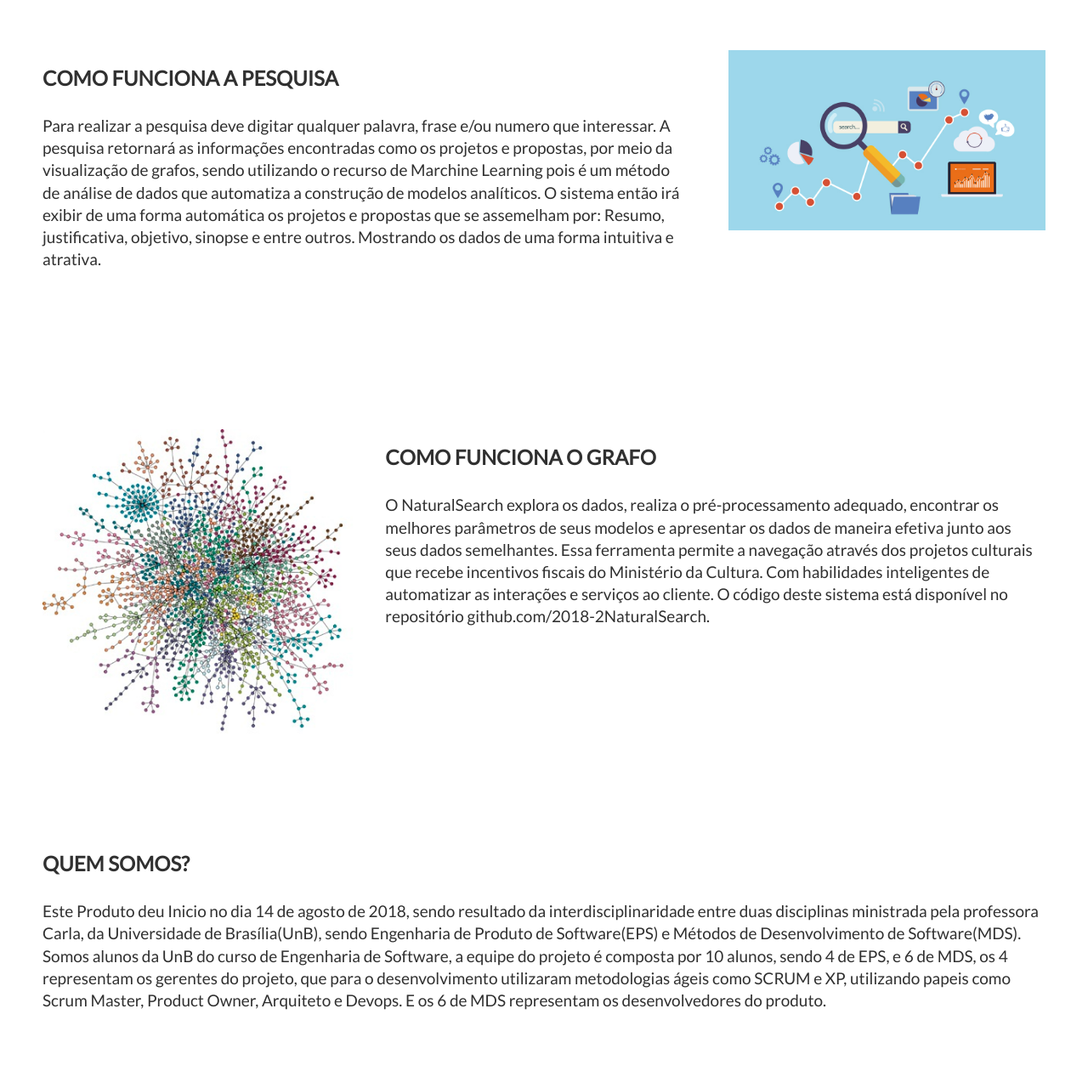
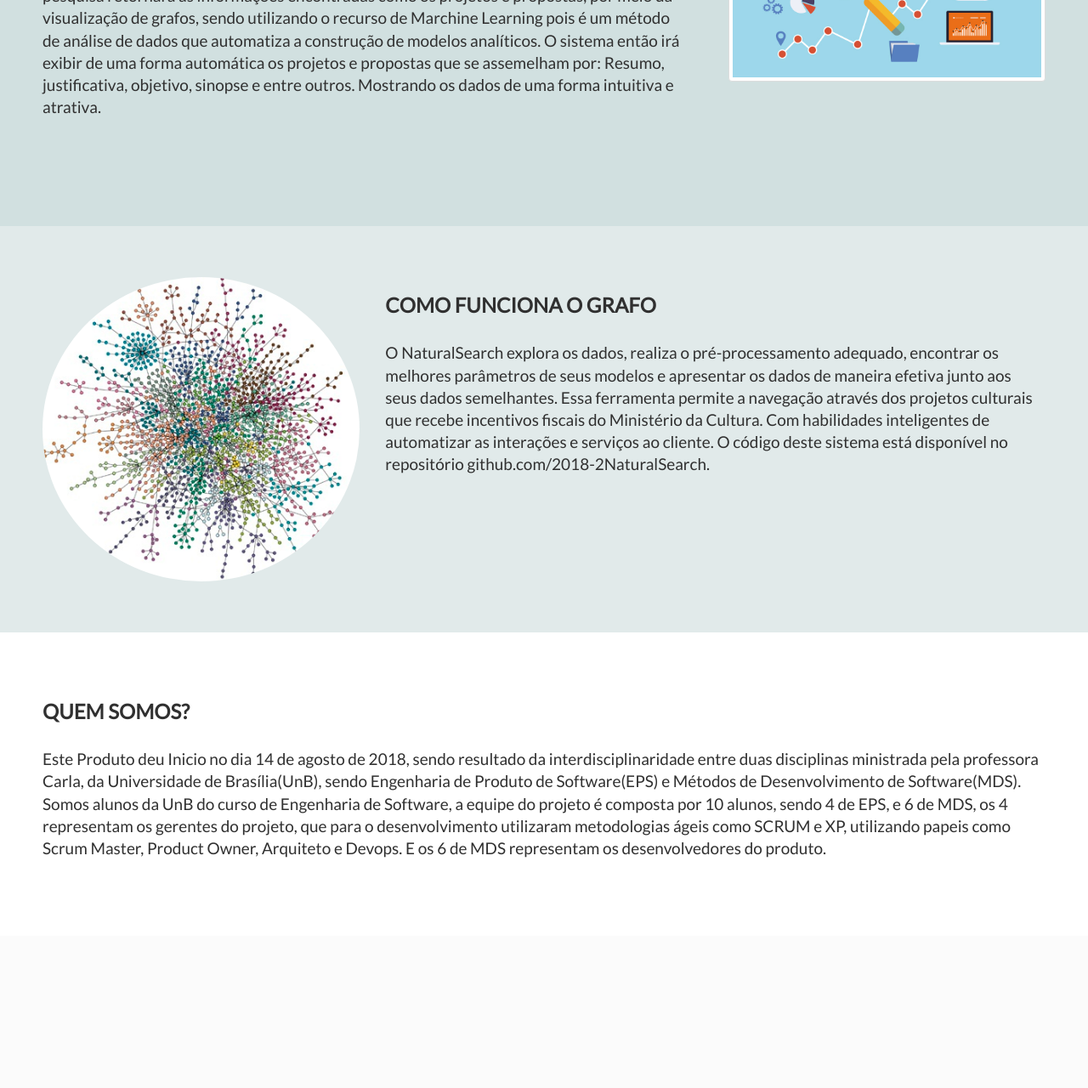
Before and after one commit to fga-eps-mds/2018.2-NaturalSearch, a Django app: page / in a window 1280 px wide. Shown: the part 706-1986 px from the top of the page at 85% size. After the commit the page ends 1715 px from the top, so only its background shows below. Run offline with Django 3.2, Linux system fonts and the light colour scheme; some libraries are stand-ins or nearby versions.

Commit message:
Change the formats of images Solve some problems in links Put backgronds in all of divs

```diff
--- a/natural_search/templates/natural_search/home.html
+++ b/natural_search/templates/natural_search/home.html
@@ -12,7 +12,10 @@
   <script src="https://maxcdn.bootstrapcdn.com/bootstrap/3.3.7/js/bootstrap.min.js"></script>
   <!--Font awesome-->
   <link rel="stylesheet" href="https://use.fontawesome.com/releases/v5.3.1/css/all.css" integrity="sha384-mzrmE5qonljUremFsqc01SB46JvROS7bZs3IO2EmfFsd15uHvIt+Y8vEf7N7fWAU" crossorigin="anonymous">
+
+
   <style>
+
   #inputGroup-sizing-lg {
       width: 80%; /* Full-width */
       font-size: 16px; /* Increase font-size */
@@ -23,8 +26,6 @@
       background-color: #fff;
 
     }
-
-
   body {
       font: 400 15px Lato, sans-serif;
       line-height: 1.8;
@@ -48,38 +49,24 @@
   .bg-search {
       background-image: url('{% static "natural_search/graph.jpg"%}');
       background-repeat: no-repeat;
-      background-size:100%;
+
       color: #000;
-      padding: 300px 150px;
+      padding: 200px 150px;
       font-family: Montserrat, sans-serif;
   }
-  .container-fluid {
-      padding: 60px 50px;
+  .container-fluid-1 {
+    background-color:#e1eaea;
+    padding: 60px 50px;
   }
-  .logo {
-      color: #fff;
-      font-size: 20px;
+  .container-fluid-2{
+    background-color:#d1e0e0;
+    padding: 60px 50px;
   }
-  .thumbnail {
-      padding: 0 0 15px 0;
-      border: none;
-      border-radius: 0;
+  .container-fluid-3{
+    background-color:#fff;
+    padding: 60px 50px;
   }
-  .thumbnail img {
-      width: 100%;
-      height: 100%;
-      margin-bottom: 10px;
-  }
-  .carousel-control.right, .carousel-control.left {
 
-      color: #f4511e;
-  }
-  .carousel-indicators li {
-      border-color: #f4511e;
-  }
-  .carousel-indicators li.active {
-      background-color: #f4511e;
-  }
   .item h4 {
       font-size: 19px;
       line-height: 1.375em;
@@ -87,17 +74,7 @@
       font-style: italic;
       margin: 70px 0;
   }
-  .item span {
-      font-style: normal;
-  }
-  .panel {
-      border: 1px solid #f4511e;
-      border-radius:0 !important;
-      transition: box-shadow 0.5s;
-  }
-  .panel:hover {
-      box-shadow: 5px 0px 40px rgba(0,0,0, .2);
-  }
+
   /*nav-design*/
   .navbar {
       margin-bottom: 10;
@@ -111,6 +88,7 @@
       border-radius: 4px;
       text-transform: uppercase;
   }
+  /* animation nav-bar mouse*/
   .navbar li a, .navbar .navbar-brand {
       color: #fff !important;
   }
@@ -120,41 +98,8 @@
       border-radius: 15px;
     }
 
-  footer .glyphicon {
-      font-size: 20px;
-      margin-bottom: 20px;
-      color: #f4511e;
-  }
+/*JS*/
   .slideanim {visibility:hidden;}
-  .slide {
-      animation-name: slide;
-      -webkit-animation-name: slide;
-      animation-duration: 1s;
-      -webkit-animation-duration: 1s;
-      visibility: visible;
-  }
-  @keyframes slide {
-    0% {
-      opacity: 0;
-      transform: translateY(70%);
-    }
-    100% {
-      opacity: 1;
-      transform: translateY(0%);
-    }
-  }
-  @-webkit-keyframes slide {
-    0% {
-      opacity: 0;
-      -webkit-transform: translateY(70%);
-    }
-    100% {
-      opacity: 1;
-      -webkit-transform: translateY(0%);
-    }
-  }
-
-
 
   </style>
 </head>
@@ -173,22 +118,23 @@
     </div>
     <div class="collapse navbar-collapse" id="myNavbar">
       <ul class="nav navbar-nav navbar-right">
-        <li><a class="fas fa-users-cog" href="#search">QUEM SOMOS</a></li>
-        <li><a class="fas fa-laptop-code" href="#portfolio">COMO USAR</a></li>
+        <li><a href="#whoare" class="fas fa-users-cog" >QUEM SOMOS</a></li>
+        <li><a class="fas fa-laptop-code" href="#howtouse">COMO USAR</a></li>
         <li><a class="fas fa-search" href="#search">PESQUISAR</a></li>
       </ul>
     </div>
   </div>
 </nav>
 
-
-<div class="bg-search text-center">
-  <input id="inputGroup-sizing-lg" type="search" placeholder="Digite aqui.." >
-  <br><button class="btn btn-default btn-lg">Pesquisar</button>
+<!--Search div-->
+<div id="search" class="bg-search text-center ">
+  <input id="inputGroup-sizing-lg"type="search" placeholder="Digite aqui.." >
+  <br><br>
+  <button class=" fas fa-search btn btn-info btn-lg">  Pesquisar</button>
 </div>
 
 <!-- Como usar  -->
-<div id="about" class="container-fluid">
+<div id="howtouse" class="container-fluid-2">
   <div class="row">
     <div class="col-sm-8">
       <h2>Como funciona a Pesquisa</h2>
@@ -203,15 +149,15 @@
 
     </div>
     <div class="col-sm-4">
-      <img src="{% static 'natural_search/search.jpg'%}" width="100%" height="100%" alt="grafo">
+      <img class="img-thumbnail"  src="{% static 'natural_search/search.jpg'%}" width="100%" height="100%" alt="grafo">
     </div>
   </div>
 </div>
 
-<div class="container-fluid bg-grey">
+<div class="container-fluid-1">
   <div class="row">
     <div class="col-sm-4">
-      <img src="{% static 'natural_search/graph_show.jpg'%}" width="100%" height="100%" alt="">
+      <img class="img-circle"  src="{% static 'natural_search/graph_show.jpg'%}" width="100%" height="100%" alt="">
     </div>
     <div class="col-sm-8">
       <h2>Como funciona o grafo </h2>
@@ -227,7 +173,7 @@
 
 
 <!-- Container (Contact Section) -->
-<div id="contact" class="container-fluid bg-grey">
+<div id="whoare" class="container-fluid-3">
       <h2>Quem somos?</h2>
       <h4>
           Este Produto deu Inicio no dia 14 de agosto de 2018, sendo resultado da interdisciplinaridade
```
